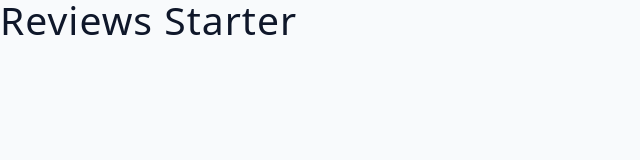
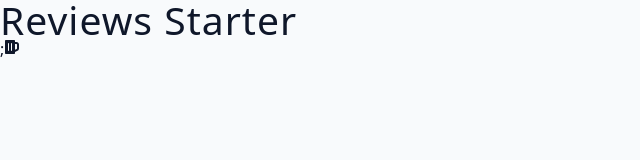
Before and after one commit to nadiahosisy/reviews, a React (Vite) app: page / in a window 1280 px wide. Shown: the top 160 px of the page, without its empty margins (0-640 px from the left). Built offline with nearby package versions, Linux system fonts and the light colour scheme.

Commit message:
add icons from react icons

```diff
--- a/package.json
+++ b/package.json
@@ -11,7 +11,7 @@
   "dependencies": {
     "react": "^18.2.0",
     "react-dom": "^18.2.0",
-    "react-icons": "^4.8.0"
+    "react-icons": "^4.10.1"
   },
   "devDependencies": {
     "@types/react": "^18.0.27",
--- a/src/App.jsx
+++ b/src/App.jsx
@@ -1,9 +1,15 @@
 import { useState } from "react";
 import people from "./data";
+import { FaBeer } from "react-icons/fa";
 const App = () => {
   const [index, setIndex] = useState(0);
   const { name, job, image, text } = people[index];
 
-  return <h2>Reviews Starter</h2>;
+  return (
+    <div>
+      <h2>Reviews Starter</h2>;
+      <FaBeer className="" />
+    </div>
+  );
 };
 export default App;
```
Also changed, not shown: 1 other file (tests, documents, lock files or other folders).
